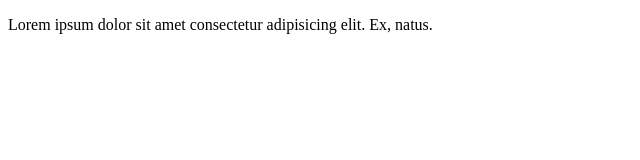
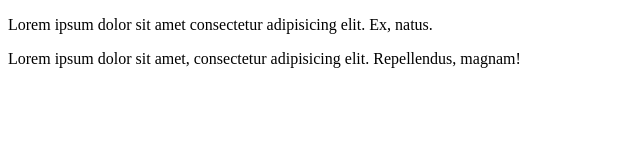
Before and after one commit to sravandevasani/learn-git, a plain HTML site: page index.html in a window 1280 px wide. Shown: the whole page, without its empty margins (0-640 px from the left). Drawn offline with Linux system fonts and the light colour scheme.

Commit message:
add text in index

```diff
--- a/index.html
+++ b/index.html
@@ -7,5 +7,6 @@
 </head>
 <body>
     <p>Lorem ipsum dolor sit amet consectetur adipisicing elit. Ex, natus.</p>
+    <p>Lorem ipsum dolor sit amet, consectetur adipisicing elit. Repellendus, magnam!</p>
 </body>
 </html>
```
